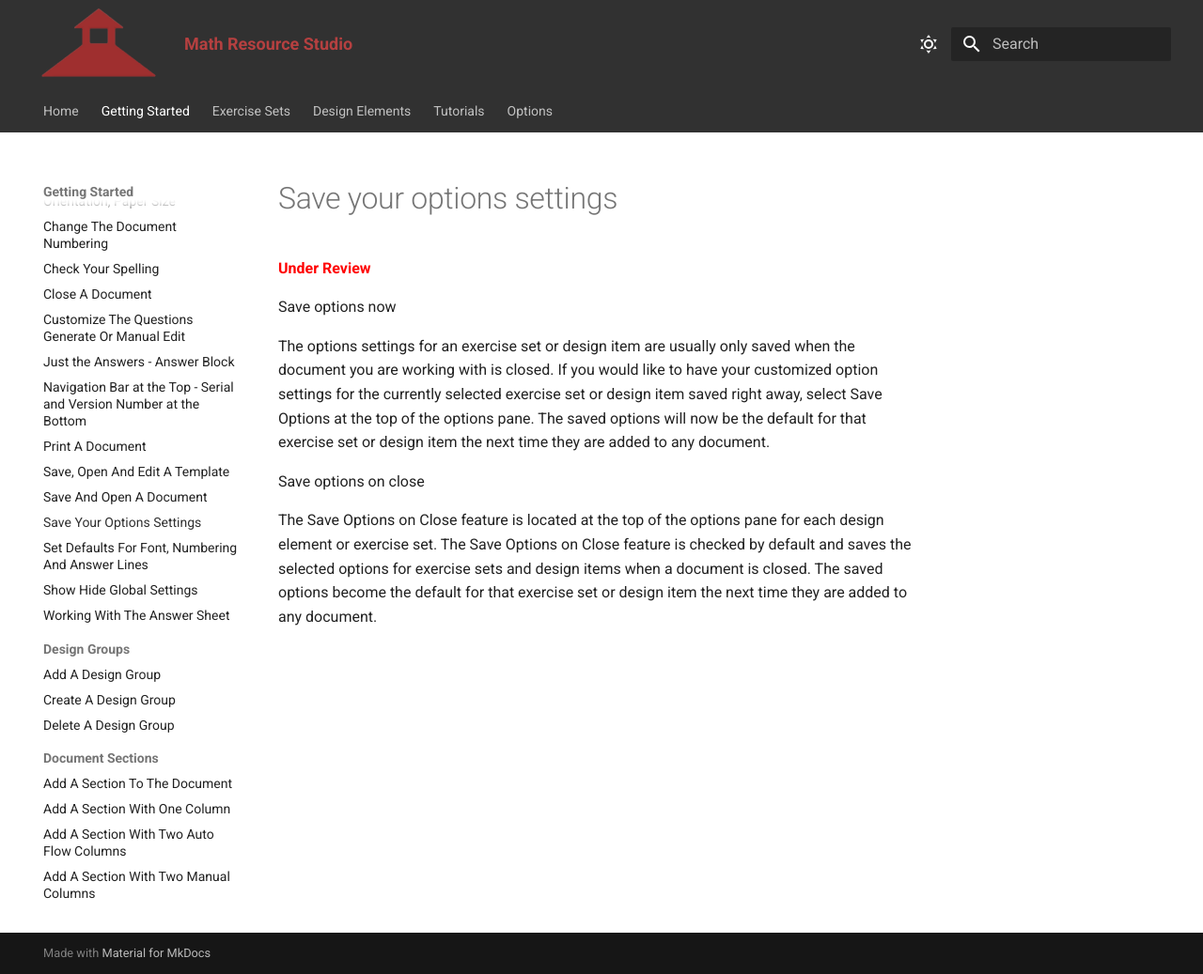
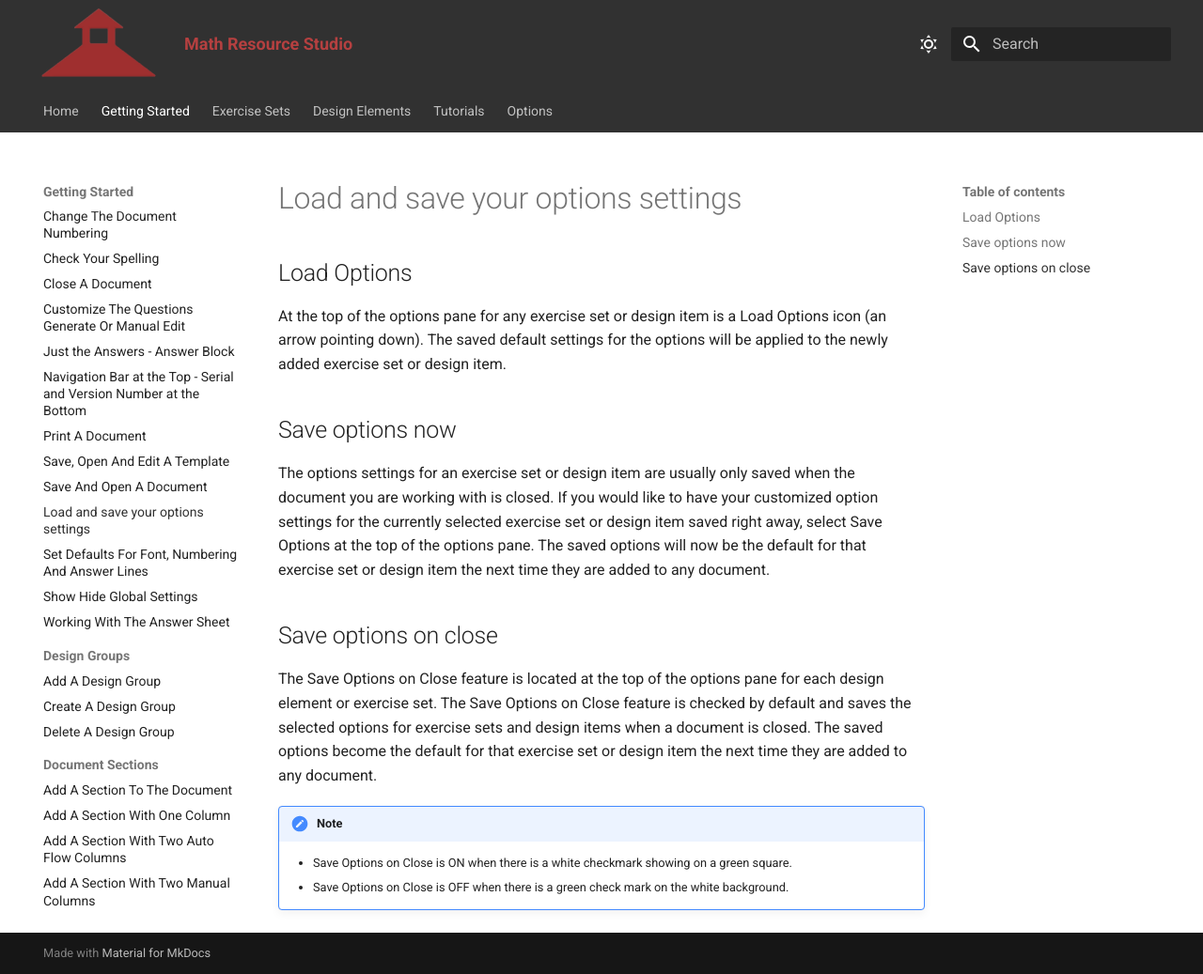
Before and after one commit to rdinch/MathResourceStudio-Help, an MkDocs documentation site: the page built from docs/getting-started/save-your-options-settings.md, in a window 1280 px wide and 1037 px high. Shown: the whole window at 94% size. Built offline with MkDocs 1.6.1 and Material for MkDocs 9.7.7, drawn with Linux system fonts in a browser that asks for light colours.

Commit message:
Clarify load and save options docs
Update options documentation to clarify loading and saving behavior. The doc title was changed to “Load and save your options settings”, a new “Load Options” section was added (describing the Load Options icon and behavior), headings were reorganized, and the red “Under Review” placeholder was removed. A note was added to explain the Save Options on Close visual states. Also update mkdocs.yml nav entry to match the revised title.

```diff
--- a/docs/getting-started/save-your-options-settings.md
+++ b/docs/getting-started/save-your-options-settings.md
@@ -1,11 +1,17 @@
-# Save your options settings
+# Load and save your options settings
 
-<p style="color: red; font-weight: bold;">Under Review</p>
+## Load Options
 
-Save options now
+At the top of the options pane for any exercise set or design item is a Load Options icon (an arrow pointing down). The saved default settings for the options will be applied to the newly added exercise set or design item.
+
+## Save options now
 
 The options settings for an exercise set or design item are usually only saved when the document you are working with is closed. If you would like to have your customized option settings for the currently selected exercise set or design item saved right away, select Save Options at the top of the options pane. The saved options will now be the default for that exercise set or design item the next time they are added to any document.
 
-Save options on close
+## Save options on close
 
 The Save Options on Close feature is located at the top of the options pane for each design element or exercise set. The Save Options on Close feature is checked by default and saves the selected options for exercise sets and design items when a document is closed. The saved options become the default for that exercise set or design item the next time they are added to any document.
+
+!!! note
+    - Save Options on Close is ON when there is a white checkmark showing on a green square.
+    - Save Options on Close is OFF when there is a green check mark on the white background.
--- a/mkdocs.yml
+++ b/mkdocs.yml
@@ -62,7 +62,7 @@ nav:
     - "Print A Document": getting-started/print-a-document.md
     - "Save, Open And Edit A Template": getting-started/save,-open-and-edit-a-template.md
     - "Save And Open A Document": getting-started/save-and-open-a-document.md
-    - "Save Your Options Settings": getting-started/save-your-options-settings.md
+    - "Load and save your options settings": getting-started/save-your-options-settings.md
     - "Set Defaults For Font, Numbering And Answer Lines": getting-started/set-defaults-for-font,-numbering-and-answer-lines.md
     - "Show Hide   Global Settings": getting-started/show-hide---global-settings.md
     - "Working With The Answer Sheet": getting-started/working-with-the-answer-sheet.md
```
